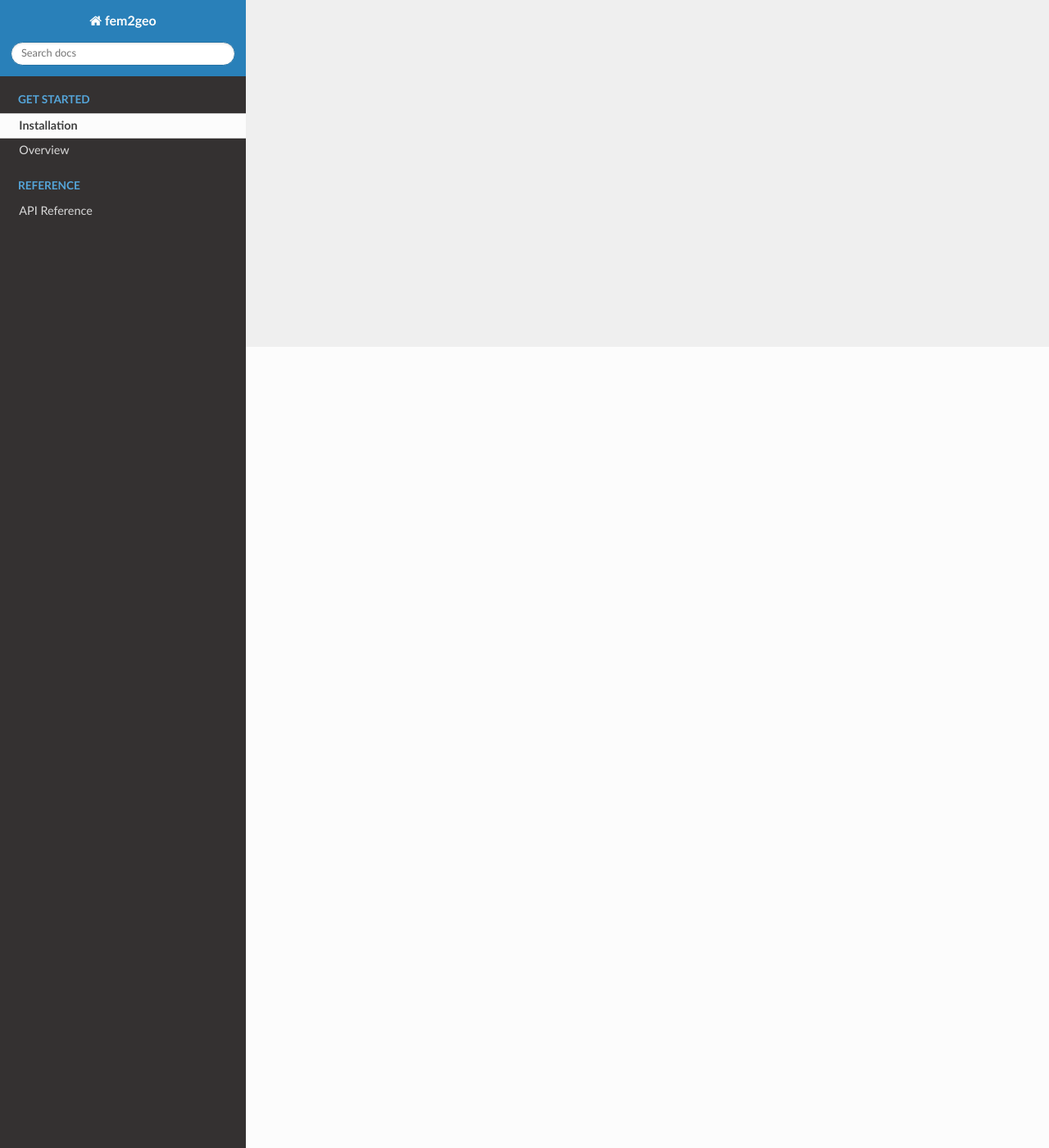
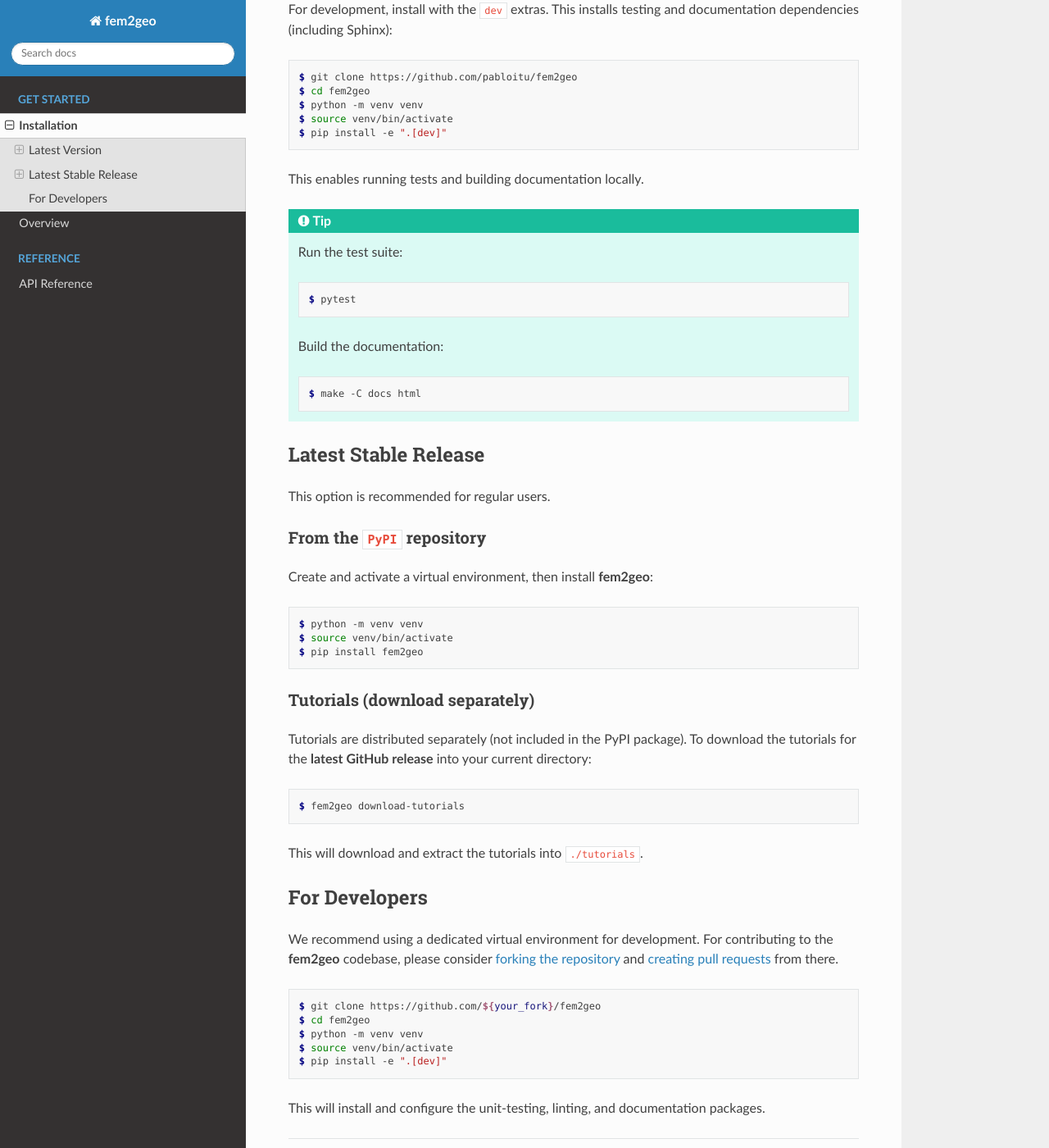
Before and after one commit to pabloitu/fem2geo, a Sphinx documentation site: the page built from docs/source/intro/installation.rst, in a window 1280 px wide and 1400 px high, scrolled down 977 px. Shown: the whole window at 82% size. Built offline with Sphinx 7.4.7 and the Read the Docs theme 3.1.0, drawn with Linux system fonts in a browser that asks for light colours; some of the changed text lies outside the part shown.

Commit message:
docs: installation instructions

```diff
--- a/docs/source/intro/installation.rst
+++ b/docs/source/intro/installation.rst
@@ -1,3 +1,115 @@
-============
 Installation
 ============
+
+.. important::
+
+   This library supports ``3.10 <= python <= 3.13``.
+
+
+Latest Version
+--------------
+
+This option is recommended for development, trying the newest features, and contributing.
+
+1. Using only ``pip``
+~~~~~~~~~~~~~~~~~~~~~
+
+First, clone the **fem2geo** source code into a new directory:
+
+.. code-block:: console
+
+   $ git clone https://github.com/pabloitu/fem2geo
+   $ cd fem2geo
+
+Create and activate a virtual environment, then install **fem2geo** in editable mode:
+
+.. code-block:: console
+
+   $ python -m venv venv
+   $ source venv/bin/activate
+   $ pip install -e .
+
+.. note::
+
+   To *update* **fem2geo** at a later date, execute:
+
+   .. code-block:: console
+
+      $ git pull
+      $ pip install -e . -U
+
+
+2. Developer install (recommended for contributors)
+~~~~~~~~~~~~~~~~~~~~~~~~~~~~~~~~~~~~~~~~~~~~~~~~~~~
+
+For development, install with the ``dev`` extras. This installs testing and documentation dependencies (including Sphinx):
+
+.. code-block:: console
+
+   $ git clone https://github.com/pabloitu/fem2geo
+   $ cd fem2geo
+   $ python -m venv venv
+   $ source venv/bin/activate
+   $ pip install -e ".[dev]"
+
+This enables running tests and building documentation locally.
+
+.. tip::
+
+   Run the test suite:
+
+   .. code-block:: console
+
+      $ pytest
+
+   Build the documentation:
+
+   .. code-block:: console
+
+      $ make -C docs html
+
+
+Latest Stable Release
+---------------------
+
+This option is recommended for regular users.
+
+From the ``PyPI`` repository
+~~~~~~~~~~~~~~~~~~~~~~~~~~~~
+
+Create and activate a virtual environment, then install **fem2geo**:
+
+.. code-block:: console
+
+   $ python -m venv venv
+   $ source venv/bin/activate
+   $ pip install fem2geo
+
+
+Tutorials (download separately)
+~~~~~~~~~~~~~~~~~~~~~~~~~~~~~~~
+
+Tutorials are distributed separately (not included in the PyPI package). To download the tutorials for the **latest GitHub release** into your current directory:
+
+.. code-block:: console
+
+   $ fem2geo download-tutorials
+
+This will download and extract the tutorials into ``./tutorials``.
+
+
+For Developers
+--------------
+
+We recommend using a dedicated virtual environment for development. For contributing to the **fem2geo** codebase, please consider `forking the repository <https://docs.github.com/articles/fork-a-repo>`_
+and `creating pull requests <https://docs.github.com/articles/creating-a-pull-request>`_ from there.
+
+.. code-block:: console
+
+   $ git clone https://github.com/${your_fork}/fem2geo
+   $ cd fem2geo
+   $ python -m venv venv
+   $ source venv/bin/activate
+   $ pip install -e ".[dev]"
+
+This will install and configure the unit-testing, linting, and documentation packages.
```
